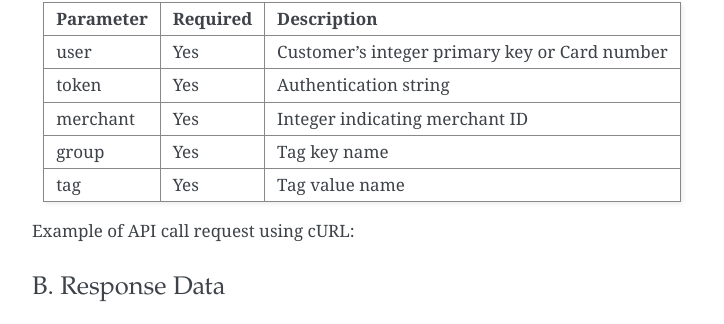
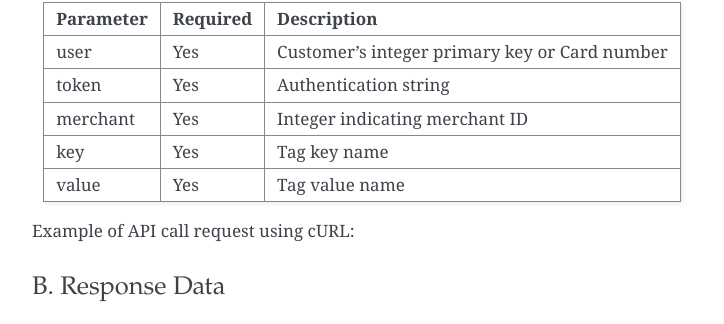
Before and after one commit to ui/stamps-api-docs, a Sphinx documentation site: the page built from source/customer_api.rst, in a window 1280 px wide and 1400 px high, scrolled down 14023 px. Shown: the part 120-444 px from the top of the window, without its empty margins (388-1112 px from the left). Built offline with Sphinx 7.4.7, drawn with Linux system fonts in a browser that asks for light colours.

Commit message:
Update tag docs

```diff
--- a/source/customer_api.rst
+++ b/source/customer_api.rst
@@ -741,14 +741,14 @@ Parameter     Required    Description
 user          Yes         Customer's integer primary key or Card number
 token         Yes         Authentication string
 merchant      Yes         Integer indicating merchant ID
-group         Yes         Tag key name
-tag           Yes         Tag value name
+key           Yes         Tag key name
+value         Yes         Tag value name
 ============= =========== =========================
 
 Example of API call request using cURL:
 
 .. code-block :: bash
-    $ curl -X POST -H "Content-Type: application/json" https://stamps.co.id/api/v2/memberships/add-key-value-tag -i -d '{ "token": "secret", "user": 123, "merchant": 14, "group": "category", "tag": "vvip"}'
+    $ curl -X POST -H "Content-Type: application/json" https://stamps.co.id/api/v2/memberships/add-key-value-tag -i -d '{ "token": "secret", "user": 123, "merchant": 14, "key": "category", "value": "vvip"}'
 
 B. Response Data
 ----------------
@@ -823,14 +823,14 @@ Parameter     Required    Description
 user          Yes         Customer's integer primary key or Card number
 token         Yes         Authentication string
 merchant      Yes         Integer indicating merchant ID
-group         Yes         Tag key name
-tag           Yes         Tag value name
+key           Yes         Tag key name
+value         Yes         Tag value name
 ============= =========== =========================
 
 Example of API call request using cURL:
 
 .. code-block :: bash
-    $ curl -X POST -H "Content-Type: application/json" https://stamps.co.id/api/v2/memberships/remove-tag -i -d '{ "token": "secret", "user": 123, "merchant": 14, "group": "category", "tag": "vvip"}'
+    $ curl -X POST -H "Content-Type: application/json" https://stamps.co.id/api/v2/memberships/remove-tag -i -d '{ "token": "secret", "user": 123, "merchant": 14, "key": "category", "value": "vvip"}'
 
 B. Response Data
 ----------------
```
